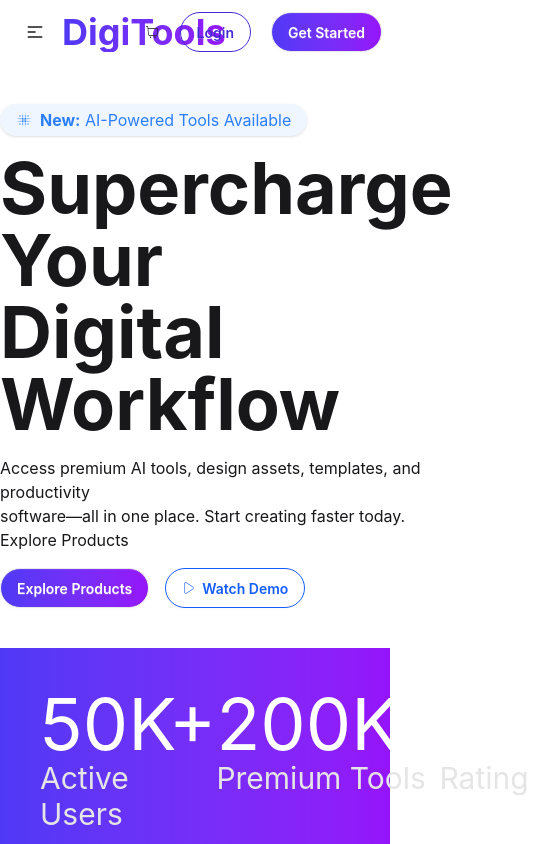
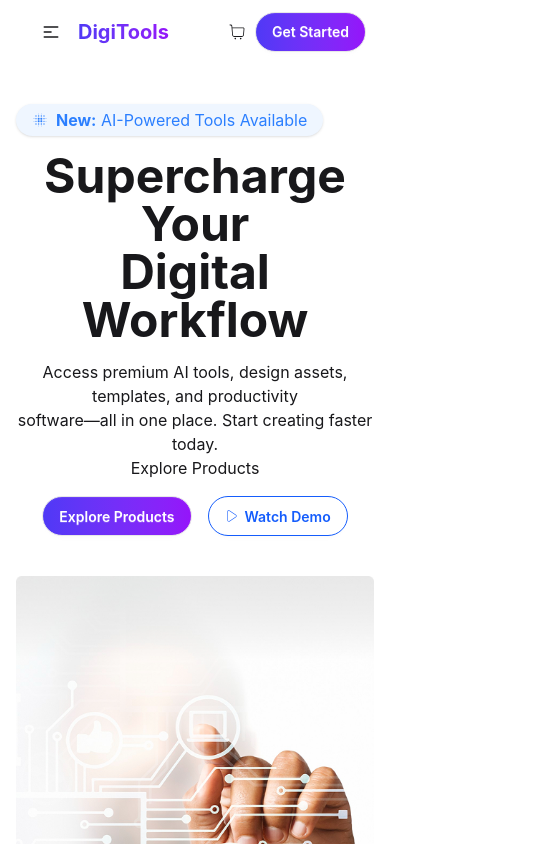
Before and after one commit to fserakib26/b13-a6-digitools-platform, a React (Vite) app: page / in a window 390 px wide. Shown: the top 844 px of the page, 548 px wide, since content can reach past the window. Built offline with nearby package versions, Linux system fonts and the light colour scheme.

Commit message:
Footer Section Completed

```diff
--- a/src/App.jsx
+++ b/src/App.jsx
@@ -6,15 +6,9 @@ import Tools from "./components/Tools"
 import Cart from "./components/Cart"
 import Steps from "./components/Steps"
 import PricingSection from "./components/PricingSection"
+import FooterTop from "./components/FooterTop"
 import Footer from "./components/Footer"
 
-
-// const getTools = async () => {
-//   const res = await fetch("/tools.json")
-//   return res.json()
-// }
-
-// const toolPromise = getTools()
 
 function App() {
    const [tools, setTools] = useState([])
@@ -56,6 +50,8 @@ function App() {
 
       <PricingSection/>
 
+      <FooterTop/>
+
       <Footer/>
 
 
--- a/src/components/Banner.jsx
+++ b/src/components/Banner.jsx
@@ -4,17 +4,17 @@ import { MdBlurOn } from 'react-icons/md'
 
 const Hero = () => {
   return (
-    <div className='flex justify-between items-center max-w-7xl mx-auto mt-10 mb-10'>
+    <div className="flex flex-col lg:flex-row justify-between items-center max-w-7xl mx-auto mt-10 mb-10 gap-10 px-4">
         <div>
             <div className='flex items-center space-x-2 text-blue-500 px-4 py-1 rounded-full bg-blue-50 shadow w-fit'>
                 <a><MdBlurOn /></a>
                 <a> <span className='font-bold'>New:</span> AI-Powered Tools Available</a>
             </div>
             <div className='mt-4 space-y-4'>
-                <h2 className='text-7xl font-bold'>Supercharge Your <br /> Digital Workflow</h2>
-                <p>Access premium AI tools, design assets, templates, and productivity <br /> software—all in one place. Start creating faster today. <br />Explore Products</p>
+                <h2 className='text-5xl text-center  md:text-7xl lg:text-left font-bold'>Supercharge Your <br /> Digital Workflow</h2>
+                <p className='text-center md:text-left'>Access premium AI tools, design assets, templates, and productivity <br /> software—all in one place. Start creating faster today. <br />Explore Products</p>
             </div>
-            <div className='space-x-4 mt-4'>
+            <div className='text-center md:text-left space-x-4 mt-4'>
                 <button className='btn bg-gradient-to-r from-[#4f39f6] to-[#9514fa] rounded-full text-white'>Explore Products</button>
                 <button className='btn bg-transparent border-blue-600 text-blue-600 rounded-full'><CiPlay1/> Watch Demo</button>
             </div>
--- a/src/components/Footer.jsx
+++ b/src/components/Footer.jsx
@@ -1,8 +1,83 @@
 import React from 'react'
+import { CiFacebook } from 'react-icons/ci'
+import { FaInstagram } from 'react-icons/fa'
+import { FaXTwitter } from 'react-icons/fa6'
 
 const Footer = () => {
   return (
-    <div>Footer</div>
+    <>
+        <div className='bg-[#101727] text-white pt-20 pb-10'>
+            <div className='lg:grid-cols-6 lg:grid flex flex-col items-center lg:items-start justify-center max-w-7xl mx-auto'>
+                <div className='lg:col-span-2 lg:grid flex flex-col items-center justify-center'>
+                    <h2 className='text-4xl font-bold pb-5'>DigiTools</h2>
+                    <p className='text-center lg:text-left '>Premium digital tools for creators,<br /> professionals, and businesses. Work smarter <br /> with our suite of powerful tools.</p>
+                </div>
+                <div>
+                    <h3 className='pb-8 font-bold text-2xl'>Product</h3>
+                    <div className='flex flex-col space-y-3'>
+                        <a href="">Features</a>
+                        <a href="">Pricing</a>
+                        <a href="">Templates</a>
+                        <a href="">Integrations</a>
+                    </div>
+
+                </div>
+                <div>
+                    <h3 className='pb-8 font-bold text-2xl'>Company</h3>
+                    <div className='flex flex-col space-y-3'>
+                        <a href="">About</a>
+                        <a href="">Blog</a>
+                        <a href="">Careers</a>
+                        <a href="">Press</a>
+                    </div>
+
+                </div>
+                <div>
+                    <h3 className='pb-8 font-bold text-2xl'>Resources</h3>
+                    <div className='flex flex-col space-y-3'>
+                        <a href="">Documentation</a>
+                        <a href="">Help Center</a>
+                        <a href="">Community</a>
+                        <a href="">Contact</a>
+                    </div>
+
+                </div>
+                <div>
+                    <h3 className='pb-8 font-bold text-2xl'>Social Links</h3>
+                    <div className='flex space-x-4 lg:items-start  items-center'>
+                        <div className='bg-white rounded-full h-10 w-10 text-[#101727] flex justify-center items-center'>
+                            <a href=""><FaInstagram/></a>
+                        </div>
+                        <div className='bg-white rounded-full h-10 w-10 text-[#101727] flex justify-center items-center'>
+                            <a href=""><CiFacebook/></a>
+                        </div>
+                        <div className='bg-white rounded-full h-10 w-10 text-[#101727] flex justify-center items-center'>
+                            <a href=""><FaXTwitter/> </a>
+                        </div>
+
+                    </div>
+
+                </div>
+
+            </div>
+
+            <div className="max-w-7xl mx-auto pt-10">
+                <div className="divider before:bg-gray-500 after:bg-gray-500 text-gray-400">
+            </div>
+
+            <div className='flex-col-reverse lg:flex-row flex justify-between items-center'>
+                <div>&copy; 2026 DigiTools. All rights reserved.</div>
+                <div className='space-x-7'>
+                    <a href="">Privacy Policy</a>
+                    <a href="">Terms of Service</a>
+                    <a href="">Cookies</a>
+                </div>
+            </div>
+
+        </div>
+
+        </div>
+    </>
   )
 }
 
--- /dev/null
+++ b/src/components/FooterTop.jsx
@@ -0,0 +1,20 @@
+import React from 'react'
+
+const FooterTop = () => {
+  return (
+    <div className='p-5 lg:p-30 bg-[#4f39f6] text-center text-white space-y-4'>
+        <h2 className='font-bold text-4xl'>Ready to Transform Your Workflow?</h2>
+        <p>Join thousands of professionals who are already using Digitools to work smarter. <br />Start your free trial today. </p>
+
+        <div className='flex-col justify-center items-center gap-7 lg:flex-row flex font-bold text-xl space-x-3'>
+            <button className='cursor-pointer rounded-full w-50 text-[#4f39f6] bg-white p-2 hover:{text-white bg-transparent outline outline-white}'>Explore Products</button>
+            <button className='cursor-pointer rounded-full w-50 text-white bg-transparent outline outline-white p-2'>Explore Products</button>
+        </div>
+
+        <div>14-day free trial • No credit card required • Cancel anytime</div>
+
+    </div>
+  )
+}
+
+export default FooterTop
--- a/src/components/NavBar.jsx
+++ b/src/components/NavBar.jsx
@@ -3,8 +3,8 @@ import { CiShoppingCart } from 'react-icons/ci'
 
 const NavBar = () => {
   return (
-    <div className="max-w-7xl mx-auto">
-        <div className="navbar">
+    <div className="max-w-7xl mx-auto px-4 sm:px-6 lg:px-8">
+        <div className="navbar py-2">
             <div className="navbar-start">
                 <div className="dropdown">
                 <div tabIndex={0} role="button" className="btn btn-ghost lg:hidden">
@@ -21,7 +21,7 @@ const NavBar = () => {
 
                 </ul>
                 </div>
-                <a className="text-4xl font-bold bg-gradient-to-r from-[#4f39f6] to-[#9514fa] bg-clip-text text-transparent">DigiTools</a>
+                <a className="text-xl sm:text-2xl md:text-3xl lg:text-4xl font-bold bg-gradient-to-r from-[#4f39f6] to-[#9514fa] bg-clip-text text-transparent">DigiTools</a>
             </div>
             <div className="navbar-center hidden lg:flex">
                 <ul className="menu menu-horizontal px-1">
@@ -32,10 +32,10 @@ const NavBar = () => {
                     <li><a>FAQ</a></li>
                 </ul>
             </div>
-            <div className="navbar-end space-x-5">
-                <a><CiShoppingCart/></a>
-                <button className='btn btn-outline btn-primary rounded-full'>Login</button>
-                <a className="btn bg-gradient-to-r from-[#4f39f6] to-[#9514fa] rounded-full text-white">Get Started</a>
+            <div className="navbar-end space-x-2 sm:space-x-4">
+                <a><CiShoppingCart className="text-xl sm:text-2xl cursor-pointer"/></a>
+                <button className='hidden sm:inline-flex btn btn-outline btn-primary rounded-full'>Login</button>
+                <a className="btn px-4 sm:px-6 bg-gradient-to-r from-[#4f39f6] to-[#9514fa] rounded-full text-white text-sm sm:text-base">Get Started</a>
             </div>
         </div>
     </div>
--- a/src/components/Stats.jsx
+++ b/src/components/Stats.jsx
@@ -4,7 +4,7 @@ const Stats = () => {
   return (
     <>
     <div className='bg-gradient-to-r from-[#4f39f6] to-[#9514fa] p-10  text-neutral-200'>
-        <div className='flex justify-around max-w-7xl mx-auto'>
+        <div className='flex-col text-center space-y-15 lg:flex-row flex justify-around max-w-7xl mx-auto'>
             <div className=''>
                 <h2 className='text-7xl text-white'>50K+</h2>
                 <p className='text-3xl'>Active Users</p>
--- a/src/components/Steps.jsx
+++ b/src/components/Steps.jsx
@@ -23,9 +23,9 @@ const Steps = () => {
                 <div className='w-20 h-20 mb-4 rounded-full p-4 bg-[#4f39f625]'>
                     <img className='w-full h-full' src="/assets/package.png" alt="" />
                 </div>
-                <h2 className='font-bold text-2xl mb-4'>Create Account</h2>
-                <p>Sign up for free in seconds. No credit card</p>
-                <p>required to get started.</p>
+                <h2 className='font-bold text-2xl mb-4'>Choose Products</h2>
+                <p>Browse our catalog and select the tools</p>
+                <p>that fit your needs.</p>
             </div>
 
             <div className='relative border-2 border-gray-300 shadow rounded-2xl flex flex-col justify-center items-center'>
@@ -33,9 +33,9 @@ const Steps = () => {
                 <div className='w-20 h-20 mb-4 rounded-full p-4 bg-[#4f39f625]'>
                     <img className='w-full h-full' src="/assets/rocket.png" alt="" />
                 </div>
-                <h2 className='font-bold text-2xl mb-4'>Create Account</h2>
-                <p>Sign up for free in seconds. No credit card</p>
-                <p>required to get started.</p>
+                <h2 className='font-bold text-2xl mb-4'>Start Creating</h2>
+                <p>Download and start using your premium </p>
+                <p>tools immediately.</p>
             </div>
 
 
```
